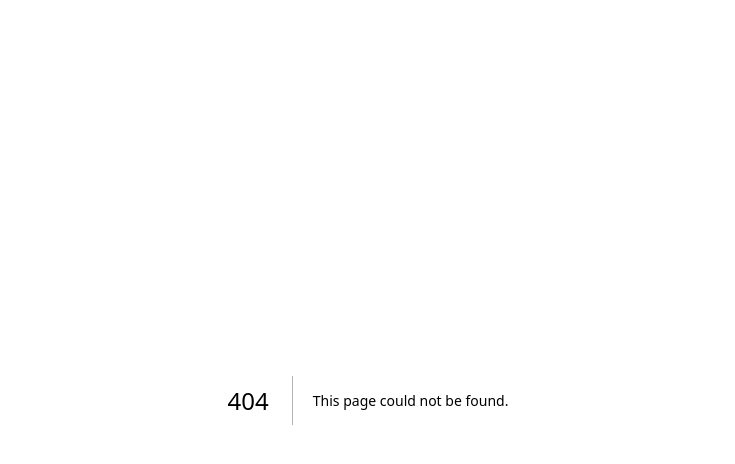
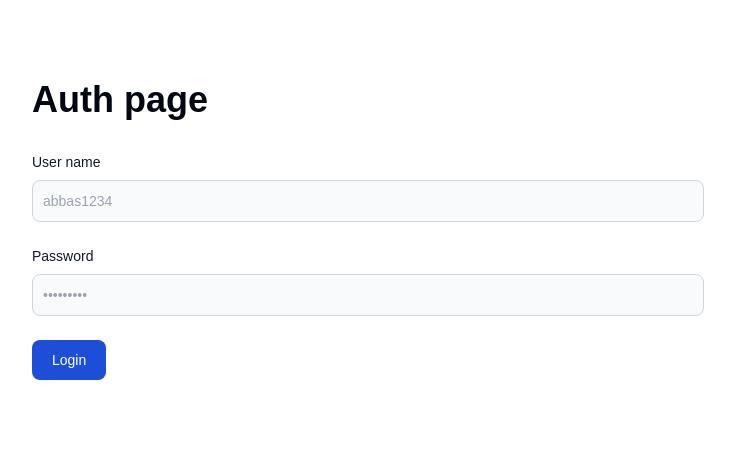
Before and after one commit to abbasejlali/shop-ejlali, a Next.js app: page /auth in a window 1280 px wide. Before the commit this address had no page. Shown: the top 464 px of the page, without its empty margins (272-1007 px from the left). Built offline with nearby package versions, Linux system fonts and the light colour scheme.

Commit message:
build shop site

```diff
--- /dev/null
+++ b/app/auth/page.tsx
@@ -0,0 +1,7 @@
+import LoginPage from "../components/template/LoginPage";
+
+function Login() {
+  return <LoginPage />;
+}
+
+export default Login;
--- /dev/null
+++ b/app/components/template/LoginPage.tsx
@@ -0,0 +1,104 @@
+"use client";
+
+// server actions
+import auth from "@/app/utils/server-actions/auth";
+import Link from "next/link";
+import { useRef } from "react";
+
+function LoginPage() {
+  const ref: any = useRef(null);
+  return (
+    <form
+      ref={ref}
+      action={async (formdata: FormData) => {
+        await auth(formdata);
+        ref.current.reset();
+      }}
+    >
+      <div className=" max-w-2xl w-full mx-auto ">
+        <h2 className=" mb-8 text-gray-950 font-extrabold text-4xl">
+          Auth page
+        </h2>
+        <div className="mb-6">
+          <label
+            htmlFor="user-name"
+            className="block mb-2 text-sm font-medium text-gray-900 dark:text-white"
+          >
+            User name
+          </label>
+          <input
+            type="text"
+            id="user-name"
+            name="username"
+            className="bg-gray-50 border border-gray-300 text-gray-900 text-sm rounded-lg focus:ring-blue-500 focus:border-blue-500 block w-full p-2.5 dark:bg-gray-700 dark:border-gray-600 dark:placeholder-gray-400 dark:text-white dark:focus:ring-blue-500 dark:focus:border-blue-500"
+            placeholder="abbas1234"
+            required
+          />
+        </div>
+        <div className="mb-6">
+          <label
+            htmlFor="password"
+            className="block mb-2 text-sm font-medium text-gray-900 dark:text-white"
+          >
+            Password
+          </label>
+          <input
+            type="password"
+            id="password"
+            name="password"
+            className="bg-gray-50 border border-gray-300 text-gray-900 text-sm rounded-lg focus:ring-blue-500 focus:border-blue-500 block w-full p-2.5 dark:bg-gray-700 dark:border-gray-600 dark:placeholder-gray-400 dark:text-white dark:focus:ring-blue-500 dark:focus:border-blue-500"
+            placeholder="•••••••••"
+            required
+          />
+        </div>
+        {/* <div className="mb-6">
+          <label
+            htmlFor="confirm_password"
+            className="block mb-2 text-sm font-medium text-gray-900 dark:text-white"
+          >
+            Confirm password
+          </label>
+          <input
+            type="password"
+            id="confirm_password"
+            className="bg-gray-50 border border-gray-300 text-gray-900 text-sm rounded-lg focus:ring-blue-500 focus:border-blue-500 block w-full p-2.5 dark:bg-gray-700 dark:border-gray-600 dark:placeholder-gray-400 dark:text-white dark:focus:ring-blue-500 dark:focus:border-blue-500"
+            placeholder="•••••••••"
+            required
+          />
+        </div> */}
+        {/* <div className="flex items-start mb-6">
+          <div className="flex items-center h-5">
+            <input
+              id="remember"
+              type="checkbox"
+              value=""
+              className="w-4 h-4 border border-gray-300 rounded bg-gray-50 focus:ring-3 focus:ring-blue-300 dark:bg-gray-700 dark:border-gray-600 dark:focus:ring-blue-600 dark:ring-offset-gray-800"
+              required
+            />
+          </div>
+          <label
+            htmlFor="remember"
+            className="ms-2 text-sm font-medium text-gray-900 dark:text-gray-300"
+          >
+            I agree with the{" "}
+            <Link
+              href="#"
+              className="text-blue-600 hover:underline dark:text-blue-500"
+            >
+              terms and conditions
+            </Link>
+            .
+          </label>
+        </div> */}
+        <button
+          type="submit"
+          className="text-white bg-blue-700 hover:bg-blue-800 focus:ring-4 focus:outline-none focus:ring-blue-300 font-medium rounded-lg text-sm w-full sm:w-auto px-5 py-2.5 text-center dark:bg-blue-600 dark:hover:bg-blue-700 dark:focus:ring-blue-800"
+        >
+          Login
+        </button>
+      </div>
+    </form>
+  );
+}
+
+export default LoginPage;
--- a/app/layout.tsx
+++ b/app/layout.tsx
@@ -14,8 +14,8 @@ const geistMono = localFont({
 });
 
 export const metadata: Metadata = {
-  title: "Create Next App",
-  description: "Generated by create next app",
+  title: "Shop | abbas ejlali",
+  description: "Generated by Shop | abbas ejlali",
 };
 
 export default function RootLayout({
@@ -26,7 +26,7 @@ export default function RootLayout({
   return (
     <html lang="en">
       <body
-        className={`${geistSans.variable} ${geistMono.variable} antialiased`}
+        className={`${geistSans.variable} ${geistMono.variable} container max-w-7xl mx-auto py-20 antialiased`}
       >
         {children}
       </body>
--- a/app/page.tsx
+++ b/app/page.tsx
@@ -1,101 +1,3 @@
-import Image from "next/image";
-
 export default function Home() {
-  return (
-    <div className="grid grid-rows-[20px_1fr_20px] items-center justify-items-center min-h-screen p-8 pb-20 gap-16 sm:p-20 font-[family-name:var(--font-geist-sans)]">
-      <main className="flex flex-col gap-8 row-start-2 items-center sm:items-start">
-        <Image
-          className="dark:invert"
-          src="https://nextjs.org/icons/next.svg"
-          alt="Next.js logo"
-          width={180}
-          height={38}
-          priority
-        />
-        <ol className="list-inside list-decimal text-sm text-center sm:text-left font-[family-name:var(--font-geist-mono)]">
-          <li className="mb-2">
-            Get started by editing{" "}
-            <code className="bg-black/[.05] dark:bg-white/[.06] px-1 py-0.5 rounded font-semibold">
-              app/page.tsx
-            </code>
-            .
-          </li>
-          <li>Save and see your changes instantly.</li>
-        </ol>
-
-        <div className="flex gap-4 items-center flex-col sm:flex-row">
-          <a
-            className="rounded-full border border-solid border-transparent transition-colors flex items-center justify-center bg-foreground text-background gap-2 hover:bg-[#383838] dark:hover:bg-[#ccc] text-sm sm:text-base h-10 sm:h-12 px-4 sm:px-5"
-            href="https://vercel.com/new?utm_source=create-next-app&utm_medium=appdir-template-tw&utm_campaign=create-next-app"
-            target="_blank"
-            rel="noopener noreferrer"
-          >
-            <Image
-              className="dark:invert"
-              src="https://nextjs.org/icons/vercel.svg"
-              alt="Vercel logomark"
-              width={20}
-              height={20}
-            />
-            Deploy now
-          </a>
-          <a
-            className="rounded-full border border-solid border-black/[.08] dark:border-white/[.145] transition-colors flex items-center justify-center hover:bg-[#f2f2f2] dark:hover:bg-[#1a1a1a] hover:border-transparent text-sm sm:text-base h-10 sm:h-12 px-4 sm:px-5 sm:min-w-44"
-            href="https://nextjs.org/docs?utm_source=create-next-app&utm_medium=appdir-template-tw&utm_campaign=create-next-app"
-            target="_blank"
-            rel="noopener noreferrer"
-          >
-            Read our docs
-          </a>
-        </div>
-      </main>
-      <footer className="row-start-3 flex gap-6 flex-wrap items-center justify-center">
-        <a
-          className="flex items-center gap-2 hover:underline hover:underline-offset-4"
-          href="https://nextjs.org/learn?utm_source=create-next-app&utm_medium=appdir-template-tw&utm_campaign=create-next-app"
-          target="_blank"
-          rel="noopener noreferrer"
-        >
-          <Image
-            aria-hidden
-            src="https://nextjs.org/icons/file.svg"
-            alt="File icon"
-            width={16}
-            height={16}
-          />
-          Learn
-        </a>
-        <a
-          className="flex items-center gap-2 hover:underline hover:underline-offset-4"
-          href="https://vercel.com/templates?framework=next.js&utm_source=create-next-app&utm_medium=appdir-template-tw&utm_campaign=create-next-app"
-          target="_blank"
-          rel="noopener noreferrer"
-        >
-          <Image
-            aria-hidden
-            src="https://nextjs.org/icons/window.svg"
-            alt="Window icon"
-            width={16}
-            height={16}
-          />
-          Examples
-        </a>
-        <a
-          className="flex items-center gap-2 hover:underline hover:underline-offset-4"
-          href="https://nextjs.org?utm_source=create-next-app&utm_medium=appdir-template-tw&utm_campaign=create-next-app"
-          target="_blank"
-          rel="noopener noreferrer"
-        >
-          <Image
-            aria-hidden
-            src="https://nextjs.org/icons/globe.svg"
-            alt="Globe icon"
-            width={16}
-            height={16}
-          />
-          Go to nextjs.org →
-        </a>
-      </footer>
-    </div>
-  );
+  return <h2>abbas ejlali</h2>;
 }
--- /dev/null
+++ b/app/utils/server-actions/auth.ts
@@ -0,0 +1,41 @@
+"use server";
+
+import { revalidatePath } from "next/cache";
+import { cookies } from "next/headers";
+
+async function auth(formData: FormData) {
+  const username = formData.get("username");
+  const password = formData.get("password");
+  const baseurl = process.env.NEXT_PUBLIC_BASE_URI;
+
+  await fetch(`${baseurl}/auth/login`, {
+    method: "POST",
+    headers: { "Content-Type": "application/json" },
+    body: JSON.stringify({
+      username,
+      password,
+      expiresInMins: 60, // optional, defaults to 60
+    }),
+    credentials: "include", // Include cookies (e.g., accessToken) in the request
+  })
+    .then((res) => res.json())
+    .then((data) => {
+      console.log(data);
+      if (data?.accessToken) {
+        cookies().set("accessToken", data.accessToken, {
+          httpOnly: true,
+          maxAge: 30 * 60 * 1000, // 30 minutes
+        });
+        cookies().set("refreshToken", data.refreshToken, {
+          httpOnly: true,
+          maxAge: 60 * 60 * 1000, // 60 minutes
+        });
+        revalidatePath("auth");
+      } else {
+        console.log(data);
+      }
+    })
+    .catch((err) => console.log(err));
+}
+
+export default auth;
--- a/package.json
+++ b/package.json
@@ -3,7 +3,7 @@
   "version": "0.1.0",
   "private": true,
   "scripts": {
-    "dev": "next dev",
+    "dev": "next dev --turbo",
     "build": "next build",
     "start": "next start",
     "lint": "next lint"
```
Also changed, not shown: 2 other files (tests, documents, lock files or other folders).
